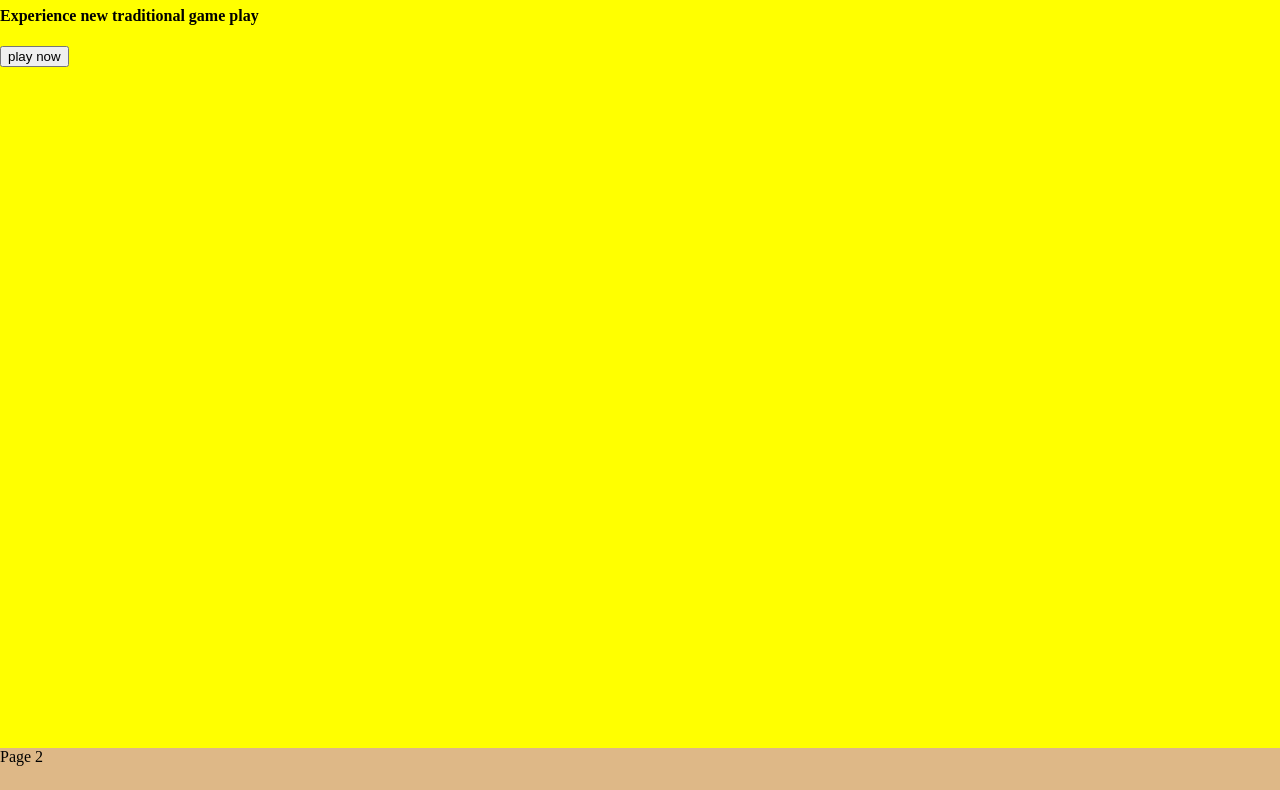
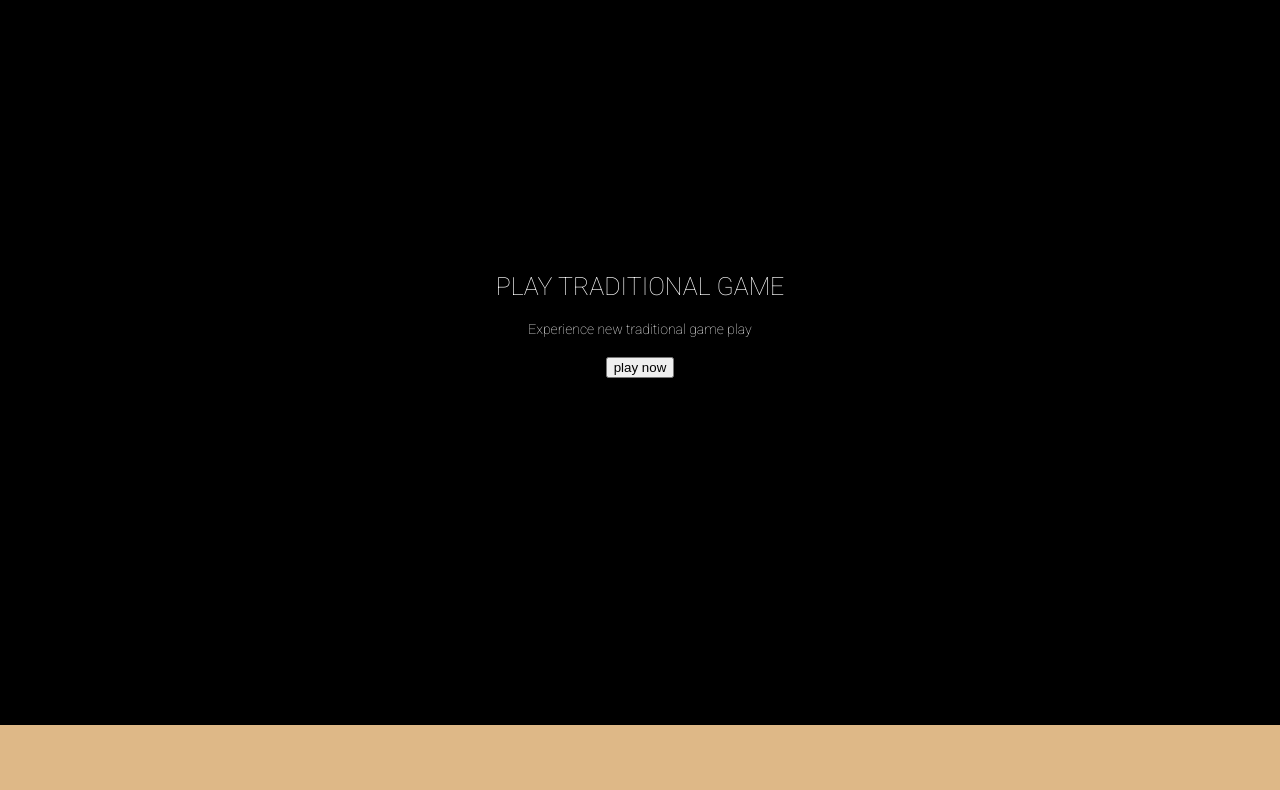
Before and after one commit to elsetiyawan/chapter-tiga-challenge, a plain HTML site: page index.html in a window 1280 px wide. Shown: the part 91-881 px from the top of the page. Drawn offline with Linux system fonts and the light colour scheme; a web font is replaced by a local one.

Commit message:
activate google font

```diff
--- a/index.html
+++ b/index.html
@@ -5,17 +5,17 @@
     <meta http-equiv="X-UA-Compatible" content="IE=edge" />
     <meta name="viewport" content="width=device-width, initial-scale=1.0" />
     <title>Document</title>
-    <!-- <link rel="preconnect" href="https://fonts.googleapis.com" />
+    <link rel="preconnect" href="https://fonts.googleapis.com" />
     <link rel="preconnect" href="https://fonts.gstatic.com" crossorigin />
     <link
       href="https://fonts.googleapis.com/css2?family=Macondo&family=Roboto:wght@100&display=swap"
       rel="stylesheet"
-    /> -->
+    />
     <style>
       body {
         margin: 0;
-        /* font-family: "Roboto", sans-serif;
-        font-size: 14px; */
+        font-family: "Roboto", sans-serif;
+        font-size: 14px;
       }
 
       .navbar {
@@ -24,8 +24,28 @@
       }
 
       .home {
-        background-color: yellow;
+        background-color: black;
         height: 100vh;
+        display: flex;
+        flex-direction: column;
+        align-items: center;
+        justify-content: center;
+      }
+
+      .home-title {
+        color: white;
+        font-size: 25px;
+        padding: 10px;
+      }
+
+      .home-subtitle {
+        color: white;
+        font-size: 14px;
+        padding: 10px;
+      }
+
+      .home-button {
+          padding: 10px;
       }
 
       .page2 {
@@ -33,18 +53,18 @@
       }
 
       .h1 {
-          margin: 0px;
-          font-size: 20px;
-          font-weight: 600px;
+        margin: 0px;
+        font-size: 20px;
+        font-weight: 600px;
       }
     </style>
   </head>
   <body>
     <nav class="navbar">Navbar</nav>
     <div class="home">
-        <h1>PLAY TRADITIONAL GAME</h1>
-        <h4>Experience new traditional game play</h4>
-        <button>play now</button>
+      <div class="home-title">PLAY TRADITIONAL GAME</div>
+      <div class="home-subtitle">Experience new traditional game play</div>
+      <div class="home-button"><button>play now</button></div>
     </div>
     <div class="home page2">Page 2</div>
   </body>
```
